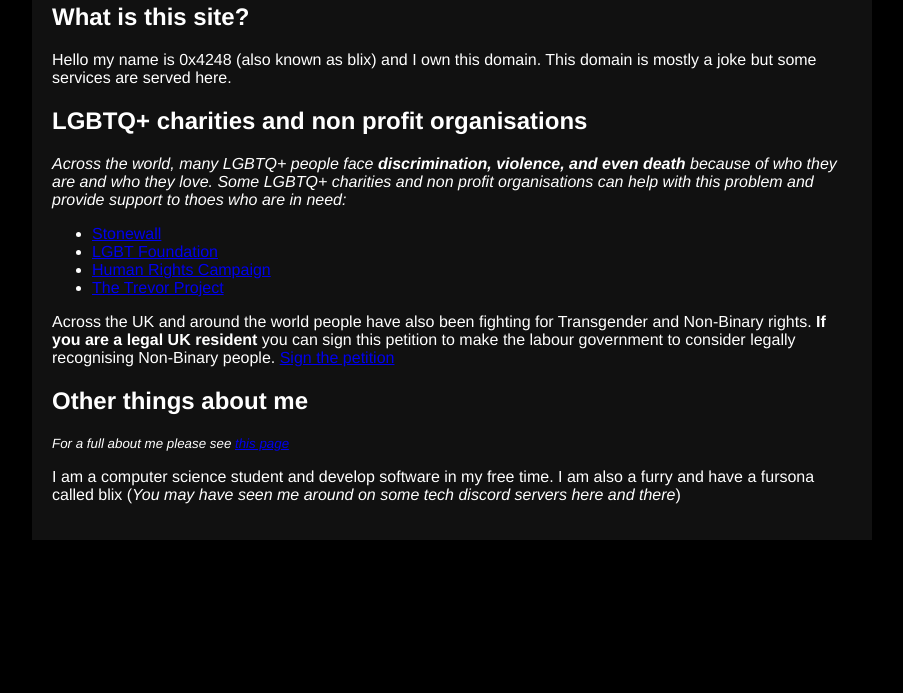
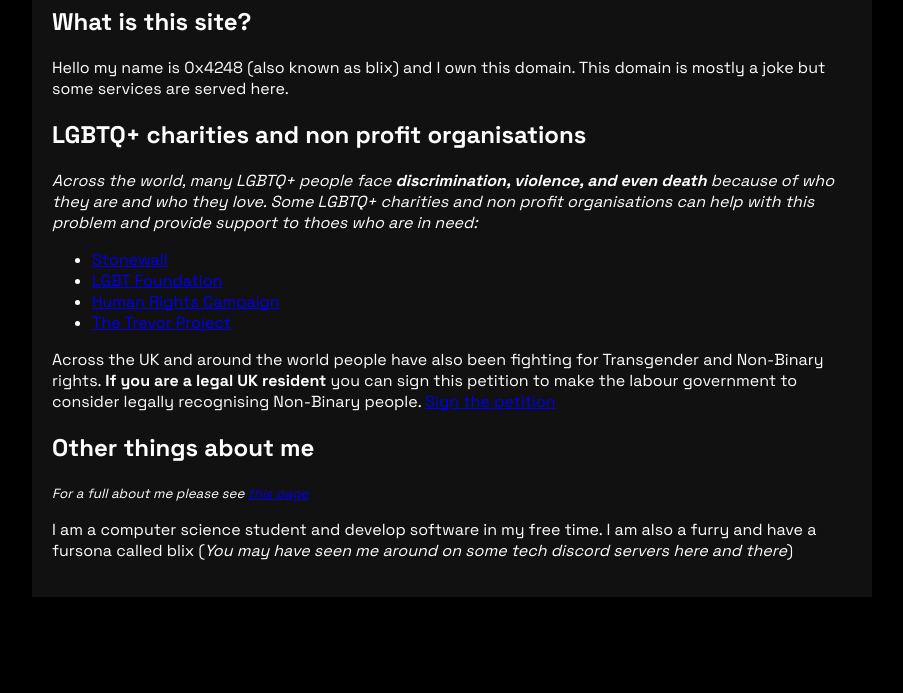
Before and after one commit to 0x4248/BK.uk, a plain HTML site: page index.html in a window 1280 px wide. Shown: the part 107-800 px from the top of the page, without its empty margins (188-1091 px from the left). Drawn offline with Linux system fonts and the light colour scheme.

Commit message:
Update font
Signed-off-by: 0x4248 <60709927+0x4248@users.noreply.github.com>

```diff
--- a/index.html
+++ b/index.html
@@ -9,6 +9,7 @@
 		<meta name="viewport" content="width=device-width, initial-scale=1">
 		<link rel="preconnect" href="https://fonts.googleapis.com">
 		<link rel="preconnect" href="https://fonts.gstatic.com" crossorigin>
+		<link href="https://fonts.googleapis.com/css2?family=PT+Serif:ital,wght@0,400;0,700;1,400;1,700&family=Space+Grotesk:wght@300..700&display=swap" rel="stylesheet">
 		<style>
 			html{
 				background-color: black;
@@ -21,7 +22,7 @@
 				width: 80%;
 				padding: 20px;
 				margin-top: 10px;
-				font-family: Helvetica, sans-serif;
+				font-family: 'Space Grotesk', sans-serif;
 				max-width: 800px;
 			}
 		</style>
```
